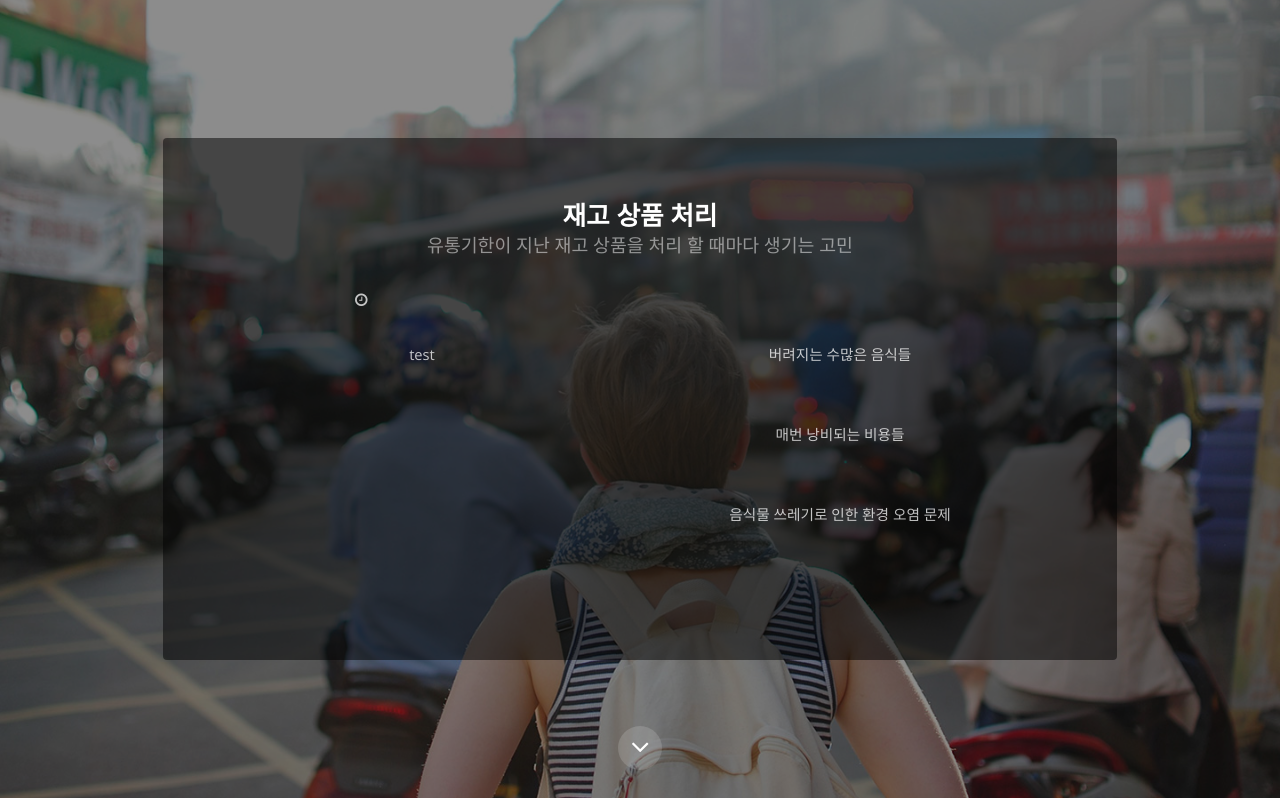
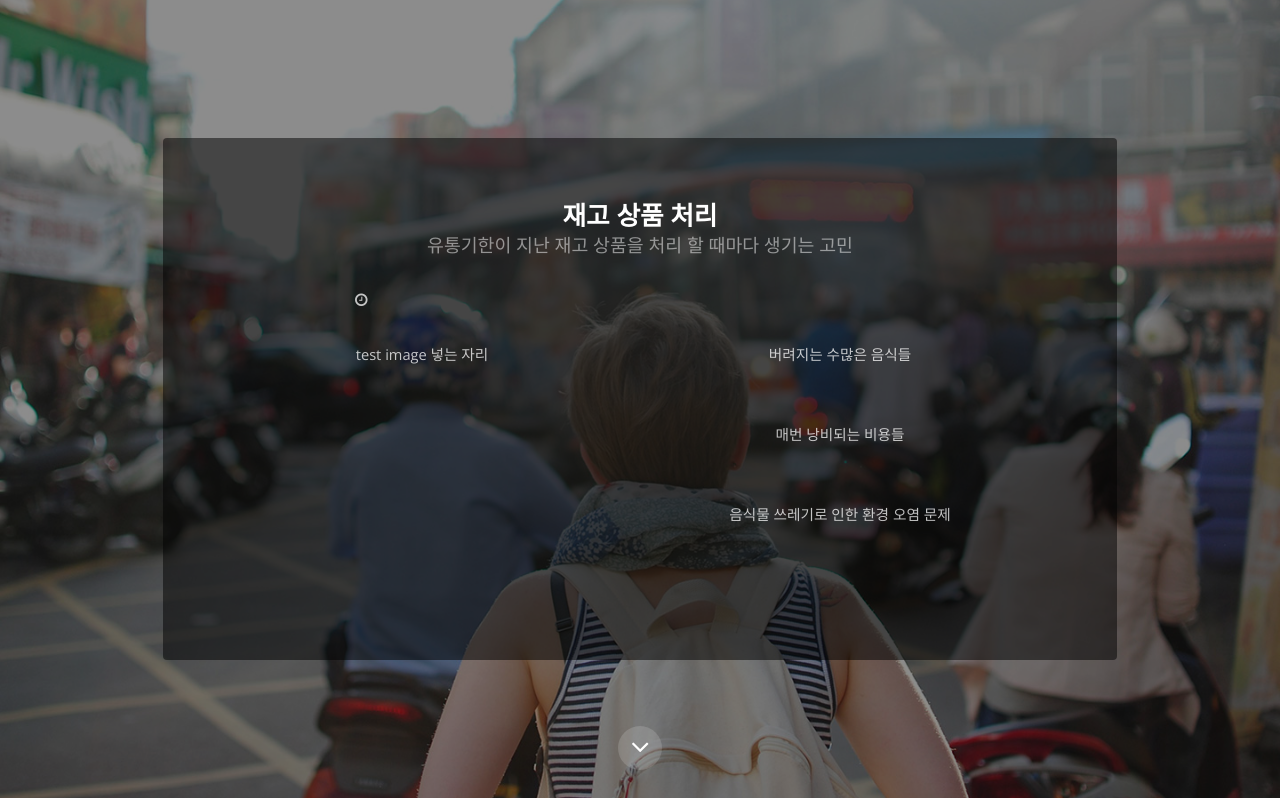
Before and after one commit to oereo/CustomPage, a Django app: page / in a window 1280 px wide. Shown: the part 1601-2399 px from the top of the page. Run offline with Django 3.2, Linux system fonts and the light colour scheme; some libraries are stand-ins or nearby versions.

Commit message:
[MODIFY] home.html

```diff
--- a/mainPage/templates/home.html
+++ b/mainPage/templates/home.html
@@ -101,7 +101,7 @@
                     <div class = "item-home">버려지는 수많은 음식들</div>
                     <div class = "item-home">매번 낭비되는 비용들</div>
                     <div class = "item-home">음식물 쓰레기로 인한 환경 오염 문제</div>
-                    <div class = "item-home">test</div>
+                    <div class = "item-home">test image 넣는 자리</div>
                 </div>
                 </p>
             </div>
```
